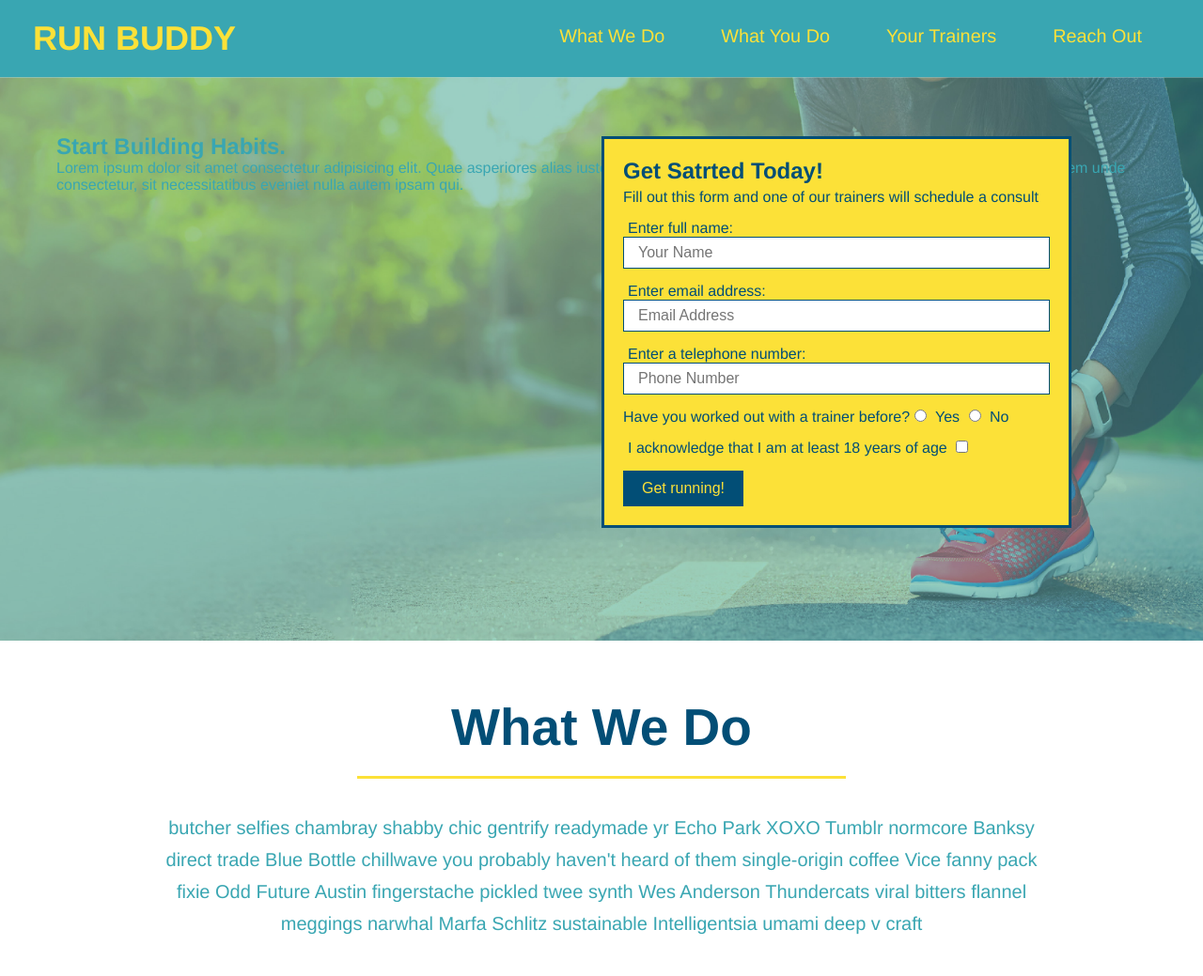
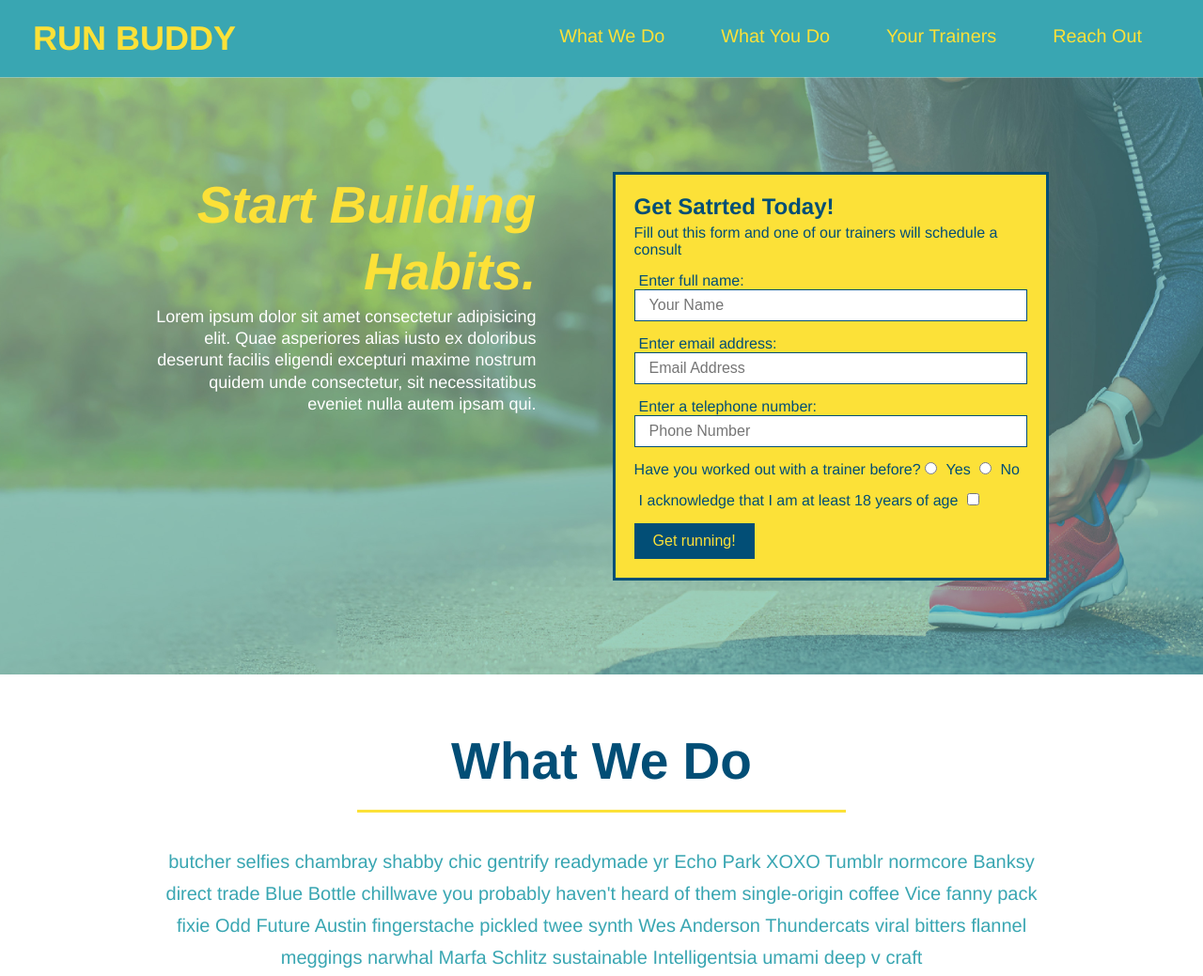
Before and after one commit to sivanagar/run-buddy, a plain HTML site: page index.html in a window 1280 px wide. Shown: the top 1039 px of the page at 94% size. Drawn offline with Linux system fonts and the light colour scheme.

Commit message:
add flexbox to hero

```diff
--- a/assets/css/style.css
+++ b/assets/css/style.css
@@ -52,17 +52,18 @@ footer {
     background: #fce138;
     width: 100%;
     padding: 40px 35px;
+    display: flex;
+    justify-content: space-between;
+    flex-wrap: wrap;
 }
 
 footer h2 {
-    display: inline;
     color: #024e76;
     font-size: 30px;
     margin: 0;
 }
 
 footer div {
-    float: right;
     line-height: 1.5;
     text-align: right;
 }
@@ -78,32 +79,46 @@ section {
 /* Hero Style Start */
 .hero {
     background-image: url("../images/hero-bg.jpg");
-    height: 600px;
     background-size: cover;
     background-position: center;
-    position: relative;
+    display: flex;
+    justify-content: center;
+    flex-wrap: wrap;
 }
-/* Hero Style End */
+
+.hero-cta {
+    width: 35%;
+    text-align: right;
+    margin: 3.5%;
+    color: #fff;
+    font-size: 18px;
+    line-height: 1.3;
+}
+
+.hero-cta h2 {
+    font-style: italic;
+    font-size: 55px;
+    color: #fce138;
+}
 
 .hero-form {
     border: 3px solid #024e76;
     background-color: #fce138;
     padding: 20px;
-    width: 500px;
     color: #024e76;
-    position: absolute;
-    bottom: 120px;
-    right: 140px;
-  }
+    width: 40%;
+    margin: 3.5%;
+}
 
 .hero-form h3 {
     font-size: 24px;
     margin: 0;
 
 }
- .hero-form p {
-     margin: 5px 0 15px 0;
- }
+
+.hero-form p {
+    margin: 5px 0 15px 0;
+}
 
 .form-input {
     border: 1px solid #024e76;
```
